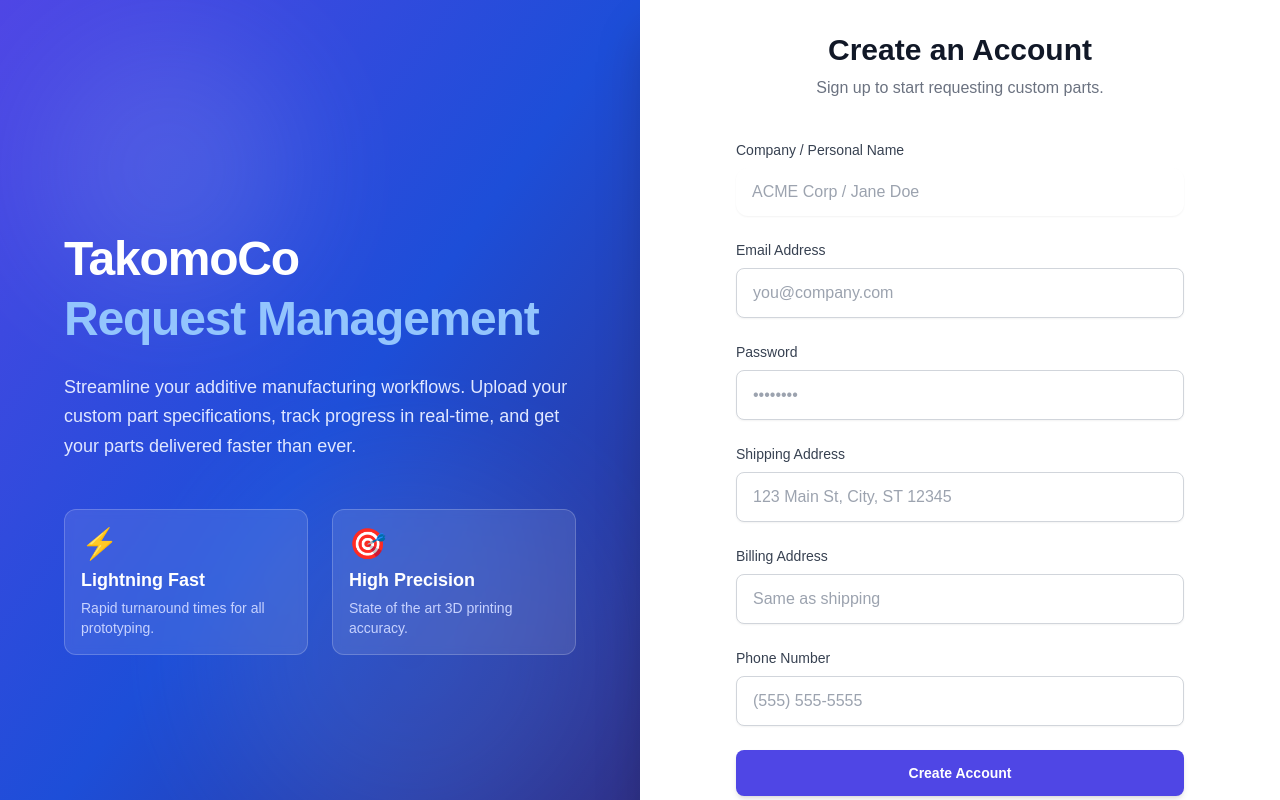
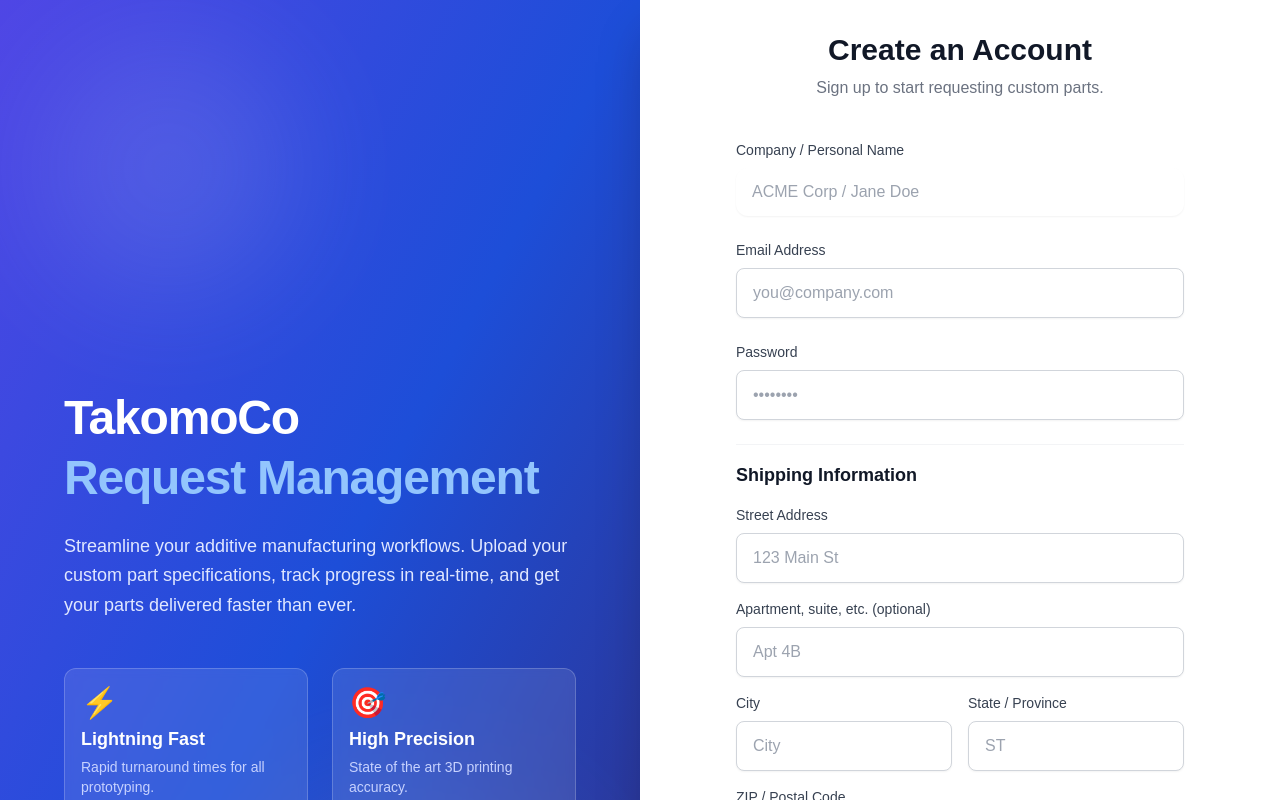
Before and after one commit to bartletuni/App-project, a Next.js app: page / in a window 1280 px wide. Both pictures are taken after a click on the button "Don't have an account? Create one now.". Shown: the top 800 px of the page. Built offline with nearby package versions, Linux system fonts and the light colour scheme; no server answers.

Commit message:
broken out address

```diff
--- a/src/app/page.tsx
+++ b/src/app/page.tsx
@@ -11,8 +11,19 @@
   const [name, setName] = useState("");
   const [email, setEmail] = useState("");
   const [password, setPassword] = useState("");
-  const [shippingAddress, setShippingAddress] = useState("");
-  const [billingAddress, setBillingAddress] = useState("");
+  const [shippingStreet, setShippingStreet] = useState("");
+  const [shippingApt, setShippingApt] = useState("");
+  const [shippingCity, setShippingCity] = useState("");
+  const [shippingState, setShippingState] = useState("");
+  const [shippingZip, setShippingZip] = useState("");
+
+  const [billingStreet, setBillingStreet] = useState("");
+  const [billingApt, setBillingApt] = useState("");
+  const [billingCity, setBillingCity] = useState("");
+  const [billingState, setBillingState] = useState("");
+  const [billingZip, setBillingZip] = useState("");
+
+  const [sameAsShipping, setSameAsShipping] = useState(true);
   const [phone, setPhone] = useState("");
   const [error, setError] = useState("");
   const [loading, setLoading] = useState(false);
@@ -48,12 +59,24 @@
         }
       } else {
         // Handle registration
+        const finalShippingAddress = `${shippingStreet}${shippingApt ? `, ${shippingApt}` : ""}, ${shippingCity}, ${shippingState} ${shippingZip}`;
+        const finalBillingAddress = sameAsShipping
+          ? finalShippingAddress
+          : `${billingStreet}${billingApt ? `, ${billingApt}` : ""}, ${billingCity}, ${billingState} ${billingZip}`;
+
         const registerRes = await fetch("/api/auth/register", {
           method: "POST",
           headers: {
             "Content-Type": "application/json",
           },
-          body: JSON.stringify({ name, email, password, shippingAddress, billingAddress, phone }),
+          body: JSON.stringify({
+            name,
+            email,
+            password,
+            shippingAddress: finalShippingAddress,
+            billingAddress: finalBillingAddress,
+            phone
+          }),
         });
 
         if (!registerRes.ok) {
@@ -204,33 +227,172 @@
 
             {!isLogin && (
               <>
+                <div className="pt-4 border-t border-gray-100">
+                  <h3 className="text-lg font-bold text-gray-900 mb-4">Shipping Information</h3>
+                  <div className="space-y-4">
                     <div>
-                  <label className="block text-sm font-medium text-gray-700 mb-2" htmlFor="shippingAddress">
-                    Shipping Address
+                      <label className="block text-sm font-medium text-gray-700 mb-2" htmlFor="shippingStreet">
+                        Street Address
                       </label>
                       <input
-                    id="shippingAddress"
+                        id="shippingStreet"
                         type="text"
                         required={!isLogin}
-                    value={shippingAddress}
-                    onChange={(e) => setShippingAddress(e.target.value)}
+                        value={shippingStreet}
+                        onChange={(e) => setShippingStreet(e.target.value)}
                         className="w-full px-4 py-3 rounded-lg border border-gray-300 focus:ring-2 focus:ring-indigo-600 focus:border-indigo-600 transition-colors shadow-sm"
-                    placeholder="123 Main St, City, ST 12345"
+                        placeholder="123 Main St"
                       />
                     </div>
                     <div>
-                  <label className="block text-sm font-medium text-gray-700 mb-2" htmlFor="billingAddress">
-                    Billing Address
+                      <label className="block text-sm font-medium text-gray-700 mb-2" htmlFor="shippingApt">
+                        Apartment, suite, etc. (optional)
                       </label>
                       <input
-                    id="billingAddress"
+                        id="shippingApt"
+                        type="text"
+                        value={shippingApt}
+                        onChange={(e) => setShippingApt(e.target.value)}
+                        className="w-full px-4 py-3 rounded-lg border border-gray-300 focus:ring-2 focus:ring-indigo-600 focus:border-indigo-600 transition-colors shadow-sm"
+                        placeholder="Apt 4B"
+                      />
+                    </div>
+                    <div className="grid grid-cols-2 gap-4">
+                      <div>
+                        <label className="block text-sm font-medium text-gray-700 mb-2" htmlFor="shippingCity">
+                          City
+                        </label>
+                        <input
+                          id="shippingCity"
                           type="text"
                           required={!isLogin}
-                    value={billingAddress}
-                    onChange={(e) => setBillingAddress(e.target.value)}
+                          value={shippingCity}
+                          onChange={(e) => setShippingCity(e.target.value)}
                           className="w-full px-4 py-3 rounded-lg border border-gray-300 focus:ring-2 focus:ring-indigo-600 focus:border-indigo-600 transition-colors shadow-sm"
-                    placeholder="Same as shipping"
+                          placeholder="City"
                         />
+                      </div>
+                      <div>
+                        <label className="block text-sm font-medium text-gray-700 mb-2" htmlFor="shippingState">
+                          State / Province
+                        </label>
+                        <input
+                          id="shippingState"
+                          type="text"
+                          required={!isLogin}
+                          value={shippingState}
+                          onChange={(e) => setShippingState(e.target.value)}
+                          className="w-full px-4 py-3 rounded-lg border border-gray-300 focus:ring-2 focus:ring-indigo-600 focus:border-indigo-600 transition-colors shadow-sm"
+                          placeholder="ST"
+                        />
+                      </div>
+                    </div>
+                    <div>
+                      <label className="block text-sm font-medium text-gray-700 mb-2" htmlFor="shippingZip">
+                        ZIP / Postal Code
+                      </label>
+                      <input
+                        id="shippingZip"
+                        type="text"
+                        required={!isLogin}
+                        value={shippingZip}
+                        onChange={(e) => setShippingZip(e.target.value)}
+                        className="w-full px-4 py-3 rounded-lg border border-gray-300 focus:ring-2 focus:ring-indigo-600 focus:border-indigo-600 transition-colors shadow-sm"
+                        placeholder="12345"
+                      />
+                    </div>
+                  </div>
+                </div>
+
+                <div className="pt-6 border-t border-gray-100">
+                  <div className="flex items-center justify-between mb-4">
+                    <h3 className="text-lg font-bold text-gray-900">Billing Information</h3>
+                    <label className="flex items-center gap-2 cursor-pointer">
+                      <input
+                        type="checkbox"
+                        checked={sameAsShipping}
+                        onChange={(e) => setSameAsShipping(e.target.checked)}
+                        className="w-4 h-4 text-indigo-600 border-gray-300 rounded focus:ring-indigo-500"
+                      />
+                      <span className="text-sm font-medium text-gray-600">Same as shipping</span>
+                    </label>
+                  </div>
+
+                  {!sameAsShipping && (
+                    <div className="space-y-4 animate-in fade-in slide-in-from-top-2 duration-300">
+                      <div>
+                        <label className="block text-sm font-medium text-gray-700 mb-2" htmlFor="billingStreet">
+                          Street Address
+                        </label>
+                        <input
+                          id="billingStreet"
+                          type="text"
+                          required={!isLogin && !sameAsShipping}
+                          value={billingStreet}
+                          onChange={(e) => setBillingStreet(e.target.value)}
+                          className="w-full px-4 py-3 rounded-lg border border-gray-300 focus:ring-2 focus:ring-indigo-600 focus:border-indigo-600 transition-colors shadow-sm"
+                          placeholder="123 Main St"
+                        />
+                      </div>
+                      <div>
+                        <label className="block text-sm font-medium text-gray-700 mb-2" htmlFor="billingApt">
+                          Apartment, suite, etc. (optional)
+                        </label>
+                        <input
+                          id="billingApt"
+                          type="text"
+                          value={billingApt}
+                          onChange={(e) => setBillingApt(e.target.value)}
+                          className="w-full px-4 py-3 rounded-lg border border-gray-300 focus:ring-2 focus:ring-indigo-600 focus:border-indigo-600 transition-colors shadow-sm"
+                          placeholder="Apt 4B"
+                        />
+                      </div>
+                      <div className="grid grid-cols-2 gap-4">
+                        <div>
+                          <label className="block text-sm font-medium text-gray-700 mb-2" htmlFor="billingCity">
+                            City
+                          </label>
+                          <input
+                            id="billingCity"
+                            type="text"
+                            required={!isLogin && !sameAsShipping}
+                            value={billingCity}
+                            onChange={(e) => setBillingCity(e.target.value)}
+                            className="w-full px-4 py-3 rounded-lg border border-gray-300 focus:ring-2 focus:ring-indigo-600 focus:border-indigo-600 transition-colors shadow-sm"
+                            placeholder="City"
+                          />
+                        </div>
+                        <div>
+                          <label className="block text-sm font-medium text-gray-700 mb-2" htmlFor="billingState">
+                            State / Province
+                          </label>
+                          <input
+                            id="billingState"
+                            type="text"
+                            required={!isLogin && !sameAsShipping}
+                            value={billingState}
+                            onChange={(e) => setBillingState(e.target.value)}
+                            className="w-full px-4 py-3 rounded-lg border border-gray-300 focus:ring-2 focus:ring-indigo-600 focus:border-indigo-600 transition-colors shadow-sm"
+                            placeholder="ST"
+                          />
+                        </div>
+                      </div>
+                      <div>
+                        <label className="block text-sm font-medium text-gray-700 mb-2" htmlFor="billingZip">
+                          ZIP / Postal Code
+                        </label>
+                        <input
+                          id="billingZip"
+                          type="text"
+                          required={!isLogin && !sameAsShipping}
+                          value={billingZip}
+                          onChange={(e) => setBillingZip(e.target.value)}
+                          className="w-full px-4 py-3 rounded-lg border border-gray-300 focus:ring-2 focus:ring-indigo-600 focus:border-indigo-600 transition-colors shadow-sm"
+                          placeholder="12345"
+                        />
+                      </div>
+                    </div>
+                  )}
                 </div>
                 <div>
                   <label className="block text-sm font-medium text-gray-700 mb-2" htmlFor="phone">
```
Lines whose indentation alone changed are shown as unchanged.
